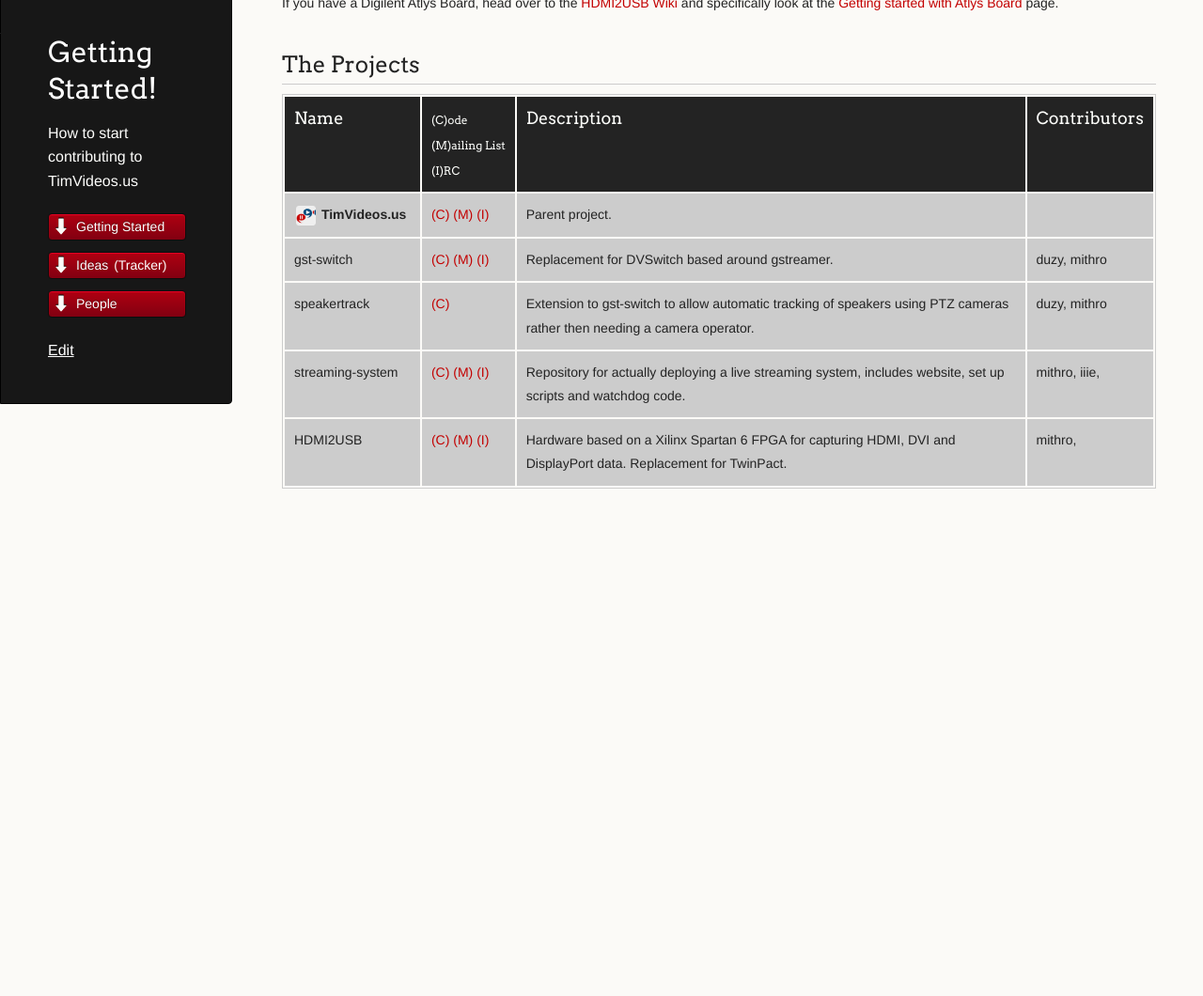
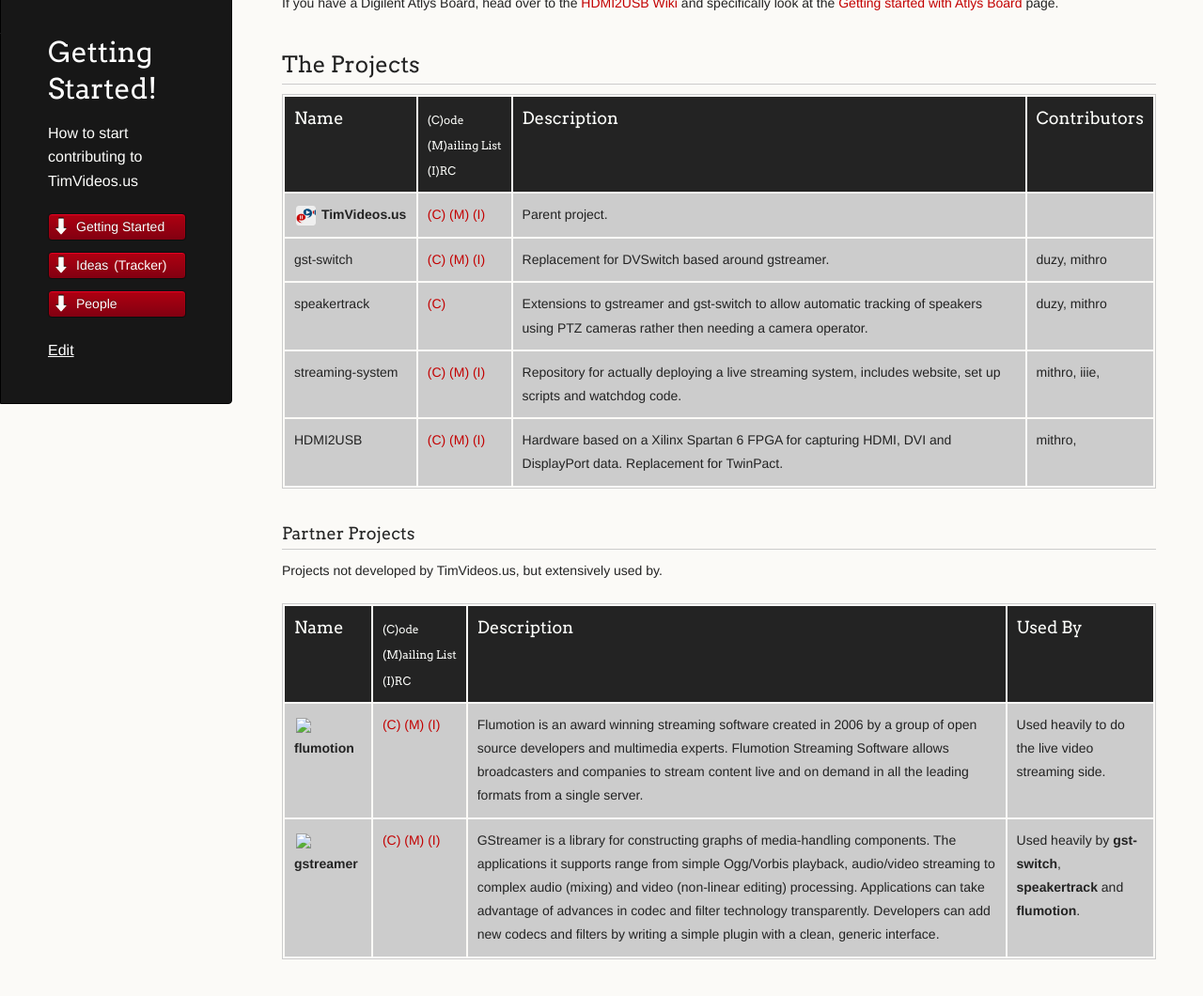
Before and after one commit to timvideos/getting-started, a Jekyll site: the page built from Home.md, in a window 1280 px wide and 1400 px high, scrolled down 113 px, cut to the strip 297-1357 px from the top of the window. Shown: the whole strip at 94% size. Built offline with Jekyll 4.4.1, drawn with Linux system fonts in a browser that asks for light colours; before the commit the page ends 1012 px from its top, so only the background shows below that.

Commit message:
Adding partner projects.

```diff
--- a/Home.md
+++ b/Home.md
@@ -23,8 +23,17 @@
 
 | Name &nbsp;&nbsp;&nbsp;&nbsp;&nbsp;&nbsp;&nbsp;&nbsp;&nbsp;&nbsp;&nbsp;&nbsp;&nbsp;&nbsp;&nbsp;&nbsp;&nbsp;&nbsp;&nbsp;&nbsp;&nbsp;&nbsp; | <small>(C)ode<br>(M)ailing&nbsp;List<br>(I)RC</small>| Description | Contributors |
 | -------- | ---------------------------------------------------- | ------------ | ----------- |
-| <img src="favicon.ico" style="border:0; margin: 0; padding:2px; width: 1.5em; vertical-align:middle"> **TimVideos.us** | [(C)](http://github.com/timvideos) [(M)](https://groups.google.com/group/timvideos) [(I)](irc://irc.freenode.org/#timvideos) | Parent project. | |
-| gst-switch | [(C)](http://github.com/timvideos/gst-switch)&nbsp;[(M)](https://groups.google.com/group/gst-switch)&nbsp;[(I)](irc://irc.freenode.org/#gst-switch)  | Replacement for DVSwitch based around gstreamer. | duzy, mithro |
-| speakertrack | [(C)](http://github.com/timvideos/gst-switch) | Extension to gst-switch to allow automatic tracking of speakers using PTZ cameras rather then needing a camera operator. | duzy, mithro |
+| <img src="favicon.ico" class="favicon"> **TimVideos.us** | [(C)](http://github.com/timvideos) [(M)](https://groups.google.com/group/timvideos) [(I)](irc://irc.freenode.org/#timvideos) | Parent project. | |
+| gst-switch       | [(C)](http://github.com/timvideos/gst-switch)&nbsp;[(M)](https://groups.google.com/group/gst-switch)&nbsp;[(I)](irc://irc.freenode.org/#gst-switch)  | Replacement for DVSwitch based around gstreamer. | duzy, mithro |
+| speakertrack     | [(C)](http://github.com/timvideos/gst-switch) | Extensions to gstreamer and gst-switch to allow automatic tracking of speakers using PTZ cameras rather then needing a camera operator. | duzy, mithro |
 | streaming-system | [(C)](http://github.com/timvideos/streaming-system) [(M)](https://groups.google.com/group/timvideos) [(I)](irc://irc.freenode.org/#timvideos) | Repository for actually deploying a live streaming system, includes website, set up scripts and watchdog code. | mithro, iiie, |
-| HDMI2USB | [(C)](http://github.com/timvideos/HDMI2USB) [(M)](http://github.com/timvideos/HDMI2USB) [(I)](irc://irc.freenode.org/#irc) | Hardware based on a Xilinx Spartan 6 FPGA for capturing HDMI, DVI and DisplayPort data. Replacement for TwinPact. | mithro, |
+| HDMI2USB         | [(C)](http://github.com/timvideos/HDMI2USB) [(M)](http://github.com/timvideos/HDMI2USB) [(I)](irc://irc.freenode.org/#irc) | Hardware based on a Xilinx Spartan 6 FPGA for capturing HDMI, DVI and DisplayPort data. Replacement for TwinPact. | mithro, |
+
+### Partner Projects
+
+Projects not developed by TimVideos.us, but extensively used by.
+
+| Name     | <small>(C)ode<br>(M)ailing&nbsp;List<br>(I)RC</small>| Description | Used By |
+| -------- | ---------------------------------------------------- | ----------- | ------- |
+| <img src="http://www.flumotion.com/media/images/favicon.png" class="favicon"> **flumotion**  | [(C)](https://code.flumotion.com/cgit/) [(M)](http://lists.fluendo.com/mailman/listinfo) [(I)](irc://irc.freenode.org/#fluendo) | Flumotion is an award winning streaming software created in 2006 by a group of open source developers and multimedia experts. Flumotion Streaming Software allows broadcasters and companies to stream content live and on demand in all the leading formats from a single server. | Used heavily to do the live video streaming side. |
+| <img src="http://gstreamer.freedesktop.org/images/favicon.png" class="favicon"> **gstreamer**  | [(C)](http://cgit.freedesktop.org/gstreamer) [(M)](http://gstreamer.freedesktop.org/lists/) [(I)](irc://irc.freenode.org/#gstreamer) | GStreamer is a library for constructing graphs of media-handling components. The applications it supports range from simple Ogg/Vorbis playback, audio/video streaming to complex audio (mixing) and video (non-linear editing) processing. Applications can take advantage of advances in codec and filter technology transparently. Developers can add new codecs and filters by writing a simple plugin with a clean, generic interface. | Used heavily by **gst-switch**, **speakertrack** and **flumotion**. |
--- a/css/styles.css
+++ b/css/styles.css
@@ -24,6 +24,14 @@
 
 
 /* Base text styles */
+
+.favicon {
+	border:0;
+	margin: 0;
+	padding:2px;
+	width: 1.5em;
+	vertical-align: middle;
+}
 
 body {
   padding:10px 50px 0 0;
```
